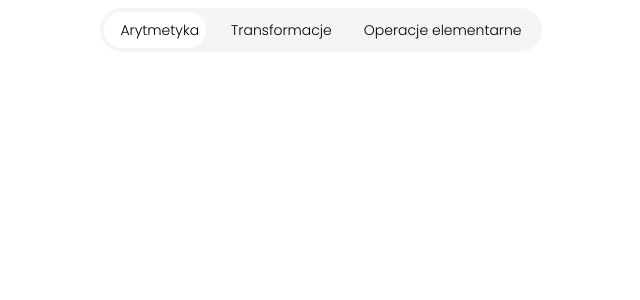
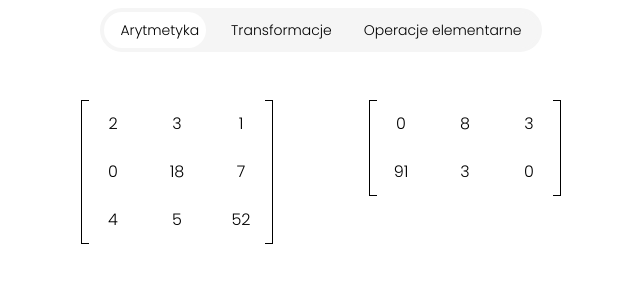
Before and after one commit to arkadiuszwolk/matrix-calculator, a React (Vite) app: page / in a window 1280 px wide. Shown: the top 300 px of the page, without its empty margins (319-959 px from the left). Built offline with nearby package versions, Linux system fonts and the light colour scheme.

Commit message:
Add Matrix and Cell components

```diff
--- a/src/App.jsx
+++ b/src/App.jsx
@@ -1,17 +1,33 @@
 import { useState } from "react";
 import "./App.css";
 import { SlidingTabs } from "./components/ui/sliding-tabs";
+import { Matrix } from "./components/ui/matrix";
 
 function App() {
   const [activeTabIndex, setActiveTabIndex] = useState(0);
 
   return (
     <>
-      <div className="flex w-full justify-center py-2">
+      <div className="mb-10 flex w-full justify-center py-2">
         <SlidingTabs
           tabs={["Arytmetyka", "Transformacje", "Operacje elementarne"]}
           activeTabIndex={activeTabIndex}
           onChange={(index) => setActiveTabIndex(index)}
+        />
+      </div>
+      <div className="flex items-start justify-center gap-24">
+        <Matrix
+          matrix={[
+            [2, 3, 1],
+            [0, 18, 7],
+            [4, 5, 52],
+          ]}
+        />
+        <Matrix
+          matrix={[
+            [0, 8, 3],
+            [91, 3, 0],
+          ]}
         />
       </div>
     </>
--- /dev/null
+++ b/src/components/ui/cell.jsx
@@ -0,0 +1,37 @@
+import { useEffect, useRef, useState } from "react";
+
+export function Cell({ active, value = 0 }) {
+  const [isActive, setIsActive] = useState(active);
+  const inputRef = useRef(null);
+
+  useEffect(() => {
+    if (inputRef.current) {
+      inputRef.current.select();
+    }
+  }, [isActive]);
+
+  const handleClick = () => {
+    setIsActive((prev) => !prev);
+  };
+
+  const inactiveCell = (
+    <input
+      type="button"
+      defaultValue={value}
+      onClick={handleClick}
+      className="flex h-12 w-16 items-center justify-center hover:cursor-pointer hover:bg-neutral-50"
+    />
+  );
+
+  const activeCell = (
+    <input
+      ref={inputRef}
+      type="number"
+      defaultValue={value}
+      onBlur={handleClick}
+      className="h-12 w-16 border border-dashed border-neutral-300 text-center outline-none"
+    />
+  );
+
+  return isActive ? activeCell : inactiveCell;
+}
--- /dev/null
+++ b/src/components/ui/matrix.jsx
@@ -0,0 +1,31 @@
+import { Cell } from "./cell";
+
+export function Matrix({ matrix }) {
+  const rowCount = matrix.length;
+  const colCount = matrix[0].length;
+  const matrixValues = [];
+
+  for (let i = 0; i < rowCount; i++) {
+    for (let j = 0; j < colCount; j++) {
+      matrixValues.push(matrix[i][j]);
+    }
+  }
+
+  return (
+    <div className="flex">
+      <div className="z-10 mr-[-0.5rem] w-2 border-t border-b border-l" />
+      <div
+        className="grid"
+        style={{
+          gridTemplateColumns: `repeat(${colCount}, 1fr)`,
+          gridTemplateRows: `repeat(${rowCount}, 1fr)`,
+        }}
+      >
+        {matrixValues.map((value, index) => (
+          <Cell key={index} active={false} value={value} />
+        ))}
+      </div>
+      <div className="z-10 ml-[-0.5rem] w-2 border-t border-r border-b" />
+    </div>
+  );
+}
--- a/src/index.css
+++ b/src/index.css
@@ -5,3 +5,17 @@ body {
   font-family: "Poppins", sans-serif;
   font-weight: 300;
 }
+
+/* Usuwanie strzałek z inputa typu number */
+
+/* Chrome, Edge, Safari */
+input[type="number"]::-webkit-inner-spin-button,
+input[type="number"]::-webkit-outer-spin-button {
+  -webkit-appearance: none;
+  margin: 0;
+}
+
+/* Firefox */
+input[type="number"] {
+  -moz-appearance: textfield;
+}
```
